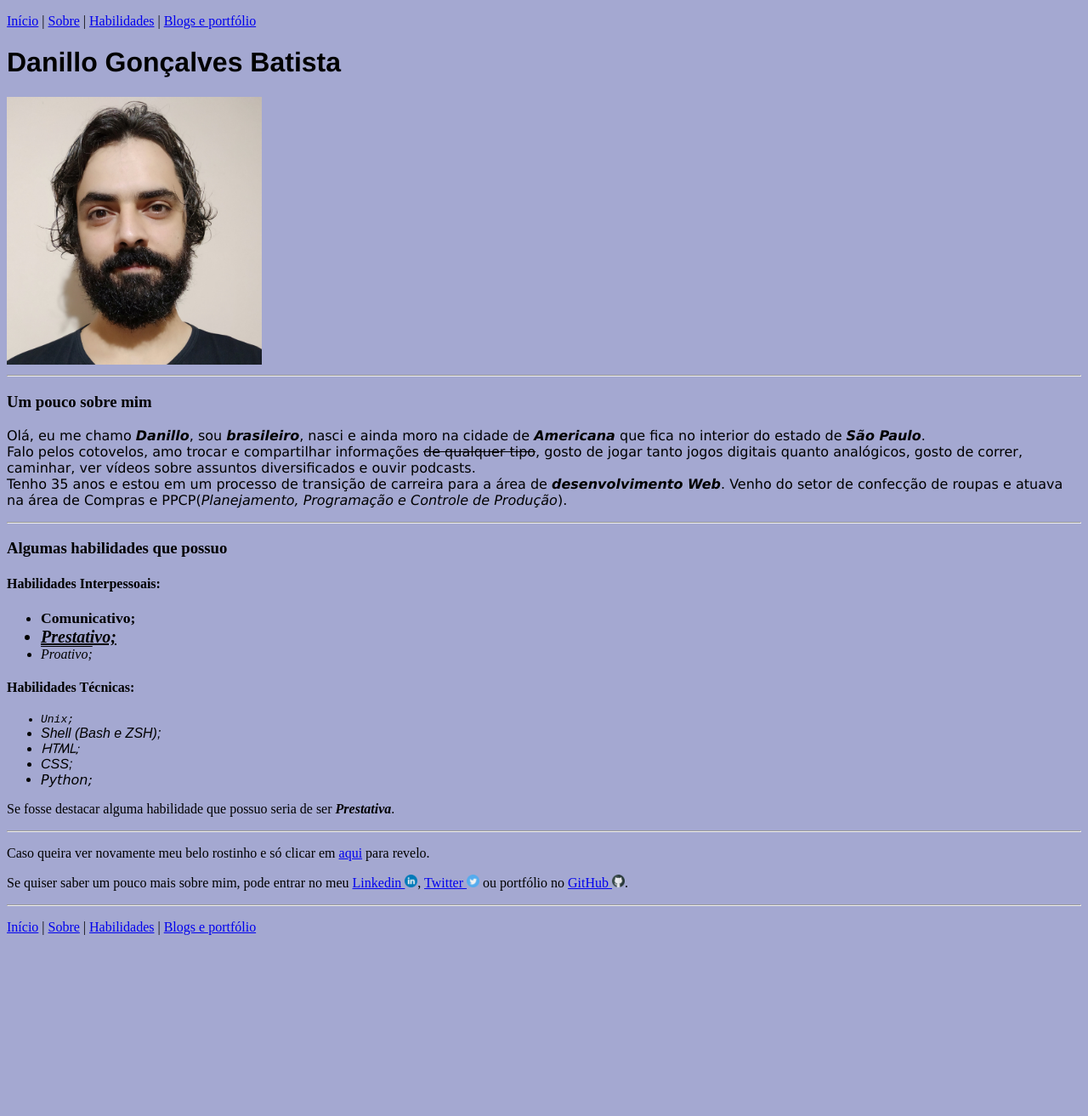
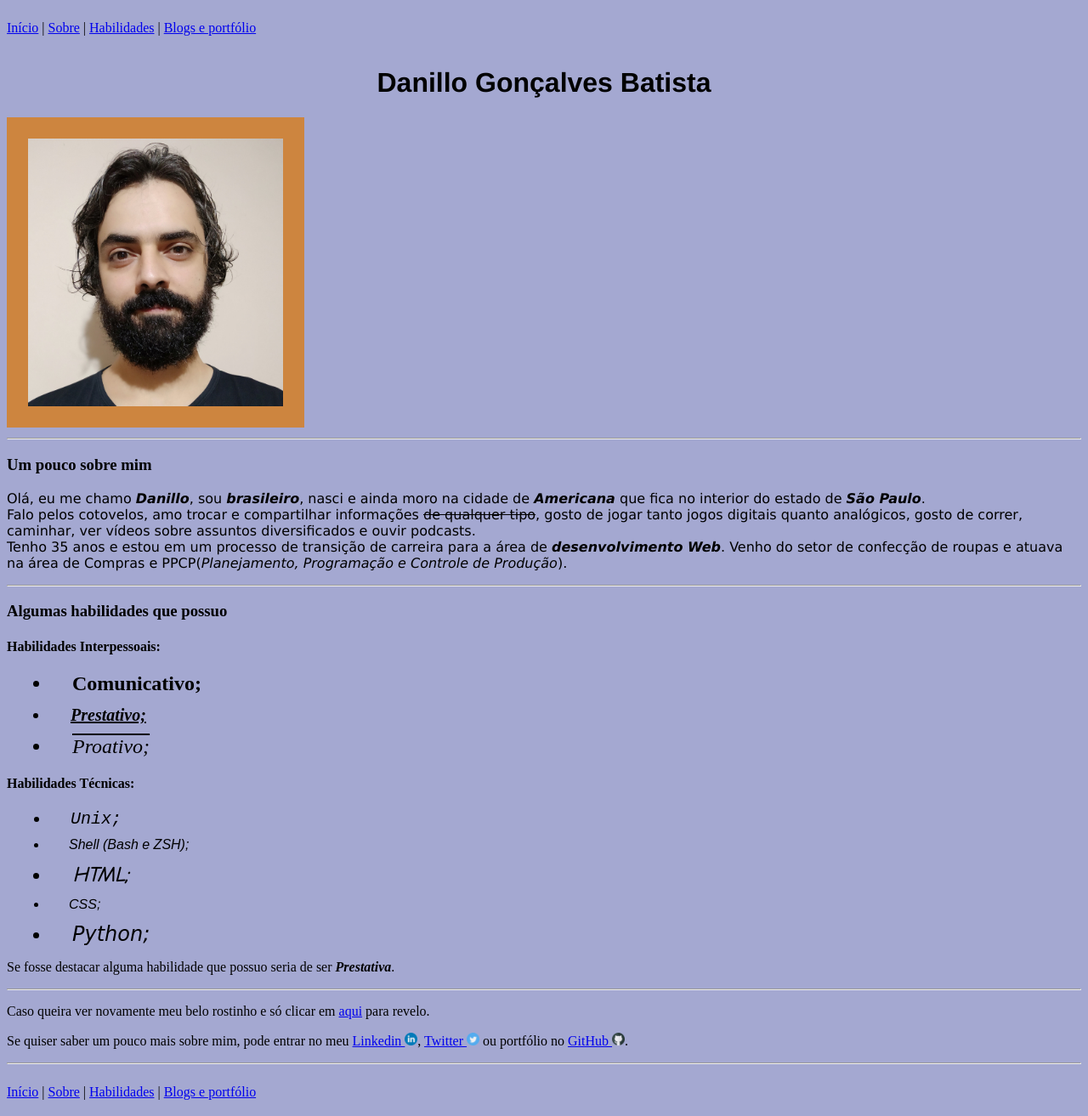
Before and after one commit to danillogoncalves/portfolio-web, a plain HTML site: page index.html in a window 1280 px wide. Shown: the whole page at 85% size. Before the commit the page ends 1116 px from the top, so only its background shows below. Drawn offline with Linux system fonts and the light colour scheme; a web font is replaced by a local one.

Commit message:
Criando pasta e arquivo CSS, e finalizando exercícios.

```diff
--- /dev/null
+++ b/css/style.css
@@ -0,0 +1,71 @@
+body {
+    background-color: #A4A8D1;
+}
+h1 {
+    font-family: Helvetica;
+}
+strong {
+    font-weight: 900;
+    font-style: oblique;
+}
+em {
+    font-weight: 300;
+    font-style: italic, oblique;
+}
+ul {
+    font-style: italic;
+}
+li {
+    margin: 0.5em;
+    padding: 0 0 0 25px;
+}
+#inicio {
+    text-align: center;
+}
+#foto {
+    background-color: peru;
+    padding: 25px;
+}
+.index p{
+    display: inline-block;
+}
+.sobre_mim {
+    font-family: 'Lucida Sans';
+}
+.comunicativo {
+    font-size: 1.1em;
+    font-weight: 700;
+    font-style: normal;
+}
+.prestativo {
+    font-size: 1.25em;
+    font-weight: 700;
+    text-decoration: underline;
+    font-style: oblique;
+}
+.proativo {
+    font-size: 1em;
+    font-weight: 400;
+    text-decoration: overline;
+    font-style: italic;
+}
+.unix {
+    font-family: monospace;
+}
+.shell {
+    font-family: sans-serif;
+}
+.html {
+    font-family: 'Comic Neue', cursive;
+    font-weight: 700;
+}
+.css {
+    font-family: Helvetica;
+}
+.python{
+    font-family: 'Cedarville Cursive', cursive;
+}
+
+ul li:nth-child(odd) {
+    font-size: x-large;
+}
--- a/index.html
+++ b/index.html
@@ -4,75 +4,29 @@
     <meta charset="UTF-8"/>
     <meta http-equiv="X-UA-Compatible" content="IE=edge"/>
     <meta name="viewport" content="width=device-width, initial-scale=1.0"/>
+    <link rel="stylesheet" href="css/style.css">
     <link rel="preconnect" href="https://fonts.googleapis.com">
     <link rel="preconnect" href="https://fonts.gstatic.com" crossorigin>
     <link href="https://fonts.googleapis.com/css2?family=Comic+Neue:wght@300&display=swap" rel="stylesheet">
     <link rel="preconnect" href="https://fonts.googleapis.com">
     <link rel="preconnect" href="https://fonts.gstatic.com" crossorigin>
     <link href="https://fonts.googleapis.com/css2?family=Cedarville+Cursive&display=swap" rel="stylesheet">
-    <style>
-        body {
-            background-color: #A4A8D1;
-        }
-        h1 {
-            font-family: Helvetica;
-        }
-        strong {
-            font-weight: 900;
-            font-style: oblique;
-        }
-        em {
-            font-weight: 300;
-            font-style: italic, oblique;
-        }
-        ul {
-            font-style: italic;
-        }
-        .sobre_mim {
-            font-family: 'Lucida Sans';
-        }
-        .comunicativo {
-            font-size: 1.1em;
-            font-weight: 700;
-            font-style: normal;
-        }
-        .prestativo {
-            font-size: 1.25em;
-            font-weight: 700;
-            text-decoration: underline;
-            font-style: oblique;
-        }
-        .proativo {
-            font-size: 1em;
-            font-weight: 400;
-            text-decoration: overline;
-            font-style: italic;
-        }
-        .unix {
-            font-family: monospace;
-        }
-        .shell {
-            font-family: sans-serif;
-        }
-        .html {
-            font-family: 'Comic Neue', cursive;
-            font-weight: 700;
-        }
-        .css {
-            font-family: Helvetica;
-        }
-        .python{
-            font-family: 'Cedarville Cursive', cursive;
-        }
-    </style>
     <title>Portfólio Web | Danillo Gonçalves Batista</title>
 </head>
 <body>
-    <p><a href="#inicio">Início</a> | <a href="#sobre">Sobre</a> | <a href="#habilidades">Habilidades</a> | <a href="#blogs">Blogs e portfólio</a></p>
+    <div class="index">
+        <p><a href="#inicio">Início</a> |</p>
+        <p><a href="#sobre">Sobre</a> |</p>
+        <p><a href="#habilidades">Habilidades</a> |</p>
+        <p><a href="#blogs">Blogs e portfólio</a></p>
+    </div>
+    <!-- Essa tag titulo tem o nome do dono do portfólio -->
     <h1 id="inicio">Danillo Gonçalves Batista</h1>
+    <!-- Essa tag de imagem tem a foto do dono do Portfólio -->
     <img id="foto" src="imagens/foto.jpg" alt="Homem como barba e bigode, como cabelo um pouco grande e olhos castanhos." width="300px">
     <hr/>
     <h3 id="sobre">Um pouco sobre mim</h3>
+    <!-- Descrição sobre o dono do portfólio. -->
     <p class="sobre_mim">Olá, eu me chamo <strong>Danillo</strong>, sou  <strong>brasileiro</strong>, nasci e ainda moro na cidade de <strong>Americana</strong> que fica no interior do estado de <strong>São Paulo</strong>.<br/>Falo pelos cotovelos, amo trocar e compartilhar informações <s>de qualquer tipo</s>, gosto de jogar tanto jogos digitais quanto analógicos, gosto de correr, caminhar, ver vídeos sobre assuntos diversificados e ouvir podcasts.<br/>Tenho 35 anos e estou em um processo de transição de carreira para a área de <strong>desenvolvimento Web</strong>. Venho do setor de confecção de roupas e atuava na área de Compras e PPCP(<em>Planejamento, Programação e Controle de Produção</em>).</p>
     <hr/>
     <h3 id="habilidades">Algumas habilidades que possuo</h3>
@@ -95,6 +49,11 @@
     <p>Caso queira ver novamente meu belo rostinho e só clicar em <a href="#foto">aqui</a> para revelo.</p>
     <p id="blogs">Se quiser saber um pouco mais sobre mim, pode entrar no meu <a href="https://www.linkedin.com/in/danillo-gon%C3%A7alves-batista/" target="_blank">Linkedin <img src="imagens/linkedin.png" alt="Logo do LinkedIn" width="15px"></a>, <a href="https://twitter.com/danillogbatista" target="_blank">Twitter <img src="imagens/twitter.png" alt="Logo do Twitter" width="15px"></a> ou portfólio no <a href="https://github.com/danillogoncalves" target="_blank">GitHub <img src="imagens/github.png" alt="Logo do GitHub" width="15px"></a>.</p>
     <hr/>
-    <p><a href="#inicio">Início</a> | <a href="#sobre">Sobre</a> | <a href="#habilidades">Habilidades</a> | <a href="#blogs">Blogs e portfólio</a></p>
+    <div class="index">
+        <p><a href="#inicio">Início</a> |</p>
+        <p><a href="#sobre">Sobre</a> |</p>
+        <p><a href="#habilidades">Habilidades</a> |</p>
+        <p><a href="#blogs">Blogs e portfólio</a></p>
+    </div>
 </body>
 </html>
```
